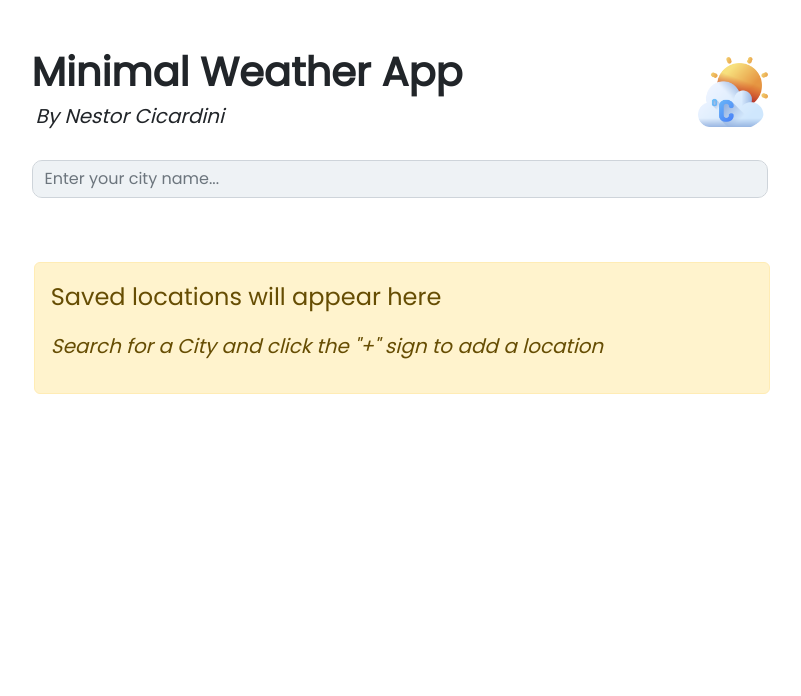
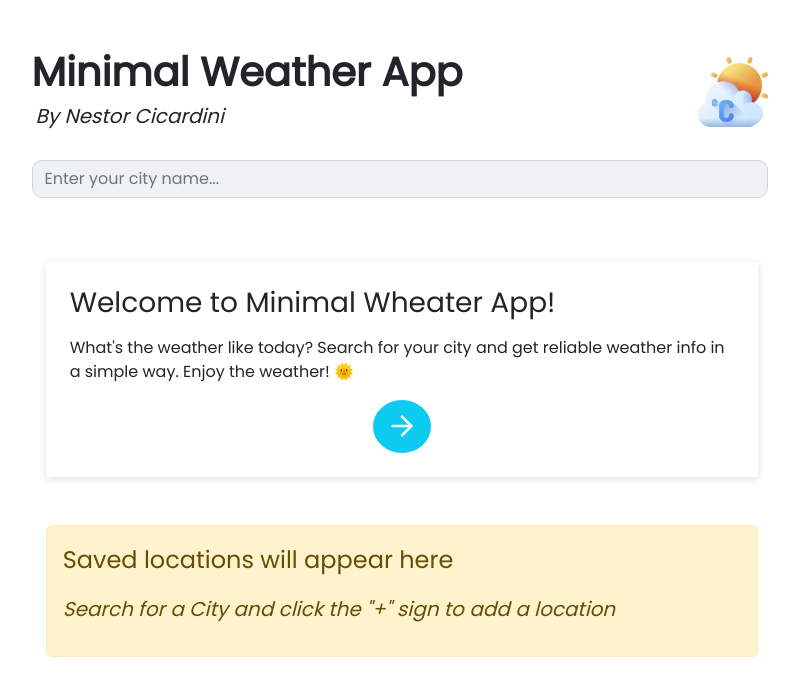
Before and after one commit to Nestor162/U3-D10-Weekly-Homework-Weather-App, a React (Create React App) app: page / in a window 1280 px wide. Shown: the top 696 px of the page, without its empty margins (238-1039 px from the left). Built offline with nearby package versions, Linux system fonts and the light colour scheme.

Commit message:
Messaggio benvenuto

```diff
--- a/src/components/FavoriteList.jsx
+++ b/src/components/FavoriteList.jsx
@@ -1,7 +1,8 @@
-import { Alert, Card, Col } from "react-bootstrap";
+import { Alert, Card, Col, Container } from "react-bootstrap";
 import { FiMinusCircle } from "react-icons/fi";
 import { useDispatch, useSelector } from "react-redux";
 import { Link } from "react-router-dom";
+import WelcomeMessage from "./WelcomeMessage";
 
 const FavoriteList = () => {
   const userFavorites = useSelector(state => state.favorites);
@@ -39,12 +40,19 @@ const FavoriteList = () => {
           })}
         </>
       ) : (
-        <Alert variant="warning">
-          <p className="fs-4"> Saved locations will appear here</p>
-          <p className="fs-5">
-            <em> Search for a City and click the "+" sign to add a location</em>
-          </p>
-        </Alert>
+        <>
+          <Container>
+            <WelcomeMessage />
+          </Container>
+          <Container>
+            <Alert variant="warning" className="mt-5">
+              <p className="fs-4"> Saved locations will appear here</p>
+              <p className="fs-5">
+                <em> Search for a City and click the "+" sign to add a location</em>
+              </p>
+            </Alert>
+          </Container>
+        </>
       )}
     </Col>
   );
--- /dev/null
+++ b/src/components/WelcomeMessage.jsx
@@ -0,0 +1,21 @@
+import { Button } from "react-bootstrap";
+import { FiArrowRight } from "react-icons/fi";
+
+const WelcomeMessage = () => {
+  return (
+    <div className="info-box p-4">
+      <h3 className="me-3">Welcome to Minimal Wheater App!</h3>
+      <p className="mt-3">
+        What's the weather like today? Search for your city and get reliable weather info in a simple way. Enjoy the
+        weather! 🌞
+      </p>
+      <div className="d-flex justify-content-center" style={{ height: "53px" }}>
+        <Button variant="white rounded-circle bg-info">
+          <FiArrowRight className="fs-2 text-light align-self-center" />
+        </Button>
+      </div>
+    </div>
+  );
+};
+
+export default WelcomeMessage;
```
